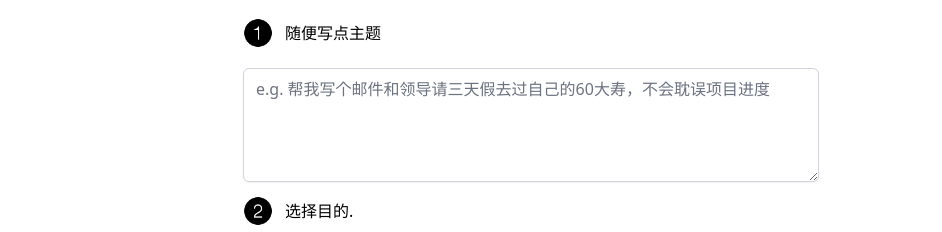
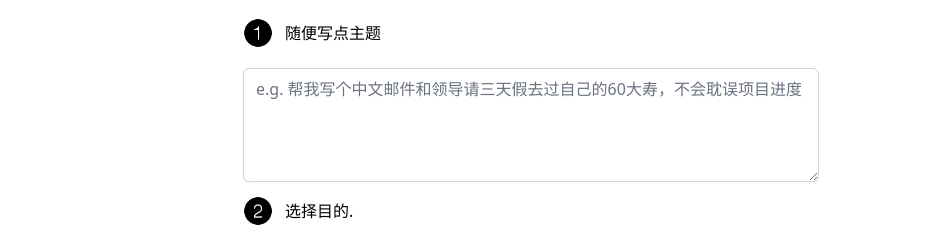
Before and after one commit to waitkafuka/benben, a Next.js app: page / in a window 1280 px wide. Shown: the part 226-458 px from the top of the page, without its empty margins (109-1051 px from the left). Built offline with nearby package versions, Linux system fonts and the light colour scheme.

Commit message:
Update index.tsx

```diff
--- a/pages/index.tsx
+++ b/pages/index.tsx
@@ -16,7 +16,7 @@ const Home: NextPage = () => {
   const [desc, setDesc] = useState("");
   const [lang, setLang] = useState<VibeType>("直接发给chatgpt");
   const [generatedDescs, setGeneratedDescs] = useState<string>("");
-  const defultDesc = '帮我写个邮件和领导请三天假去过自己的60大寿，不会耽误项目进度'
+  const defultDesc = '帮我写个中文邮件和领导请三天假去过自己的60大寿，不会耽误项目进度'
   console.log("Streamed response: ", {generatedDescs});
   let promptObj = {
     "直接发给chatgpt":"",
```
